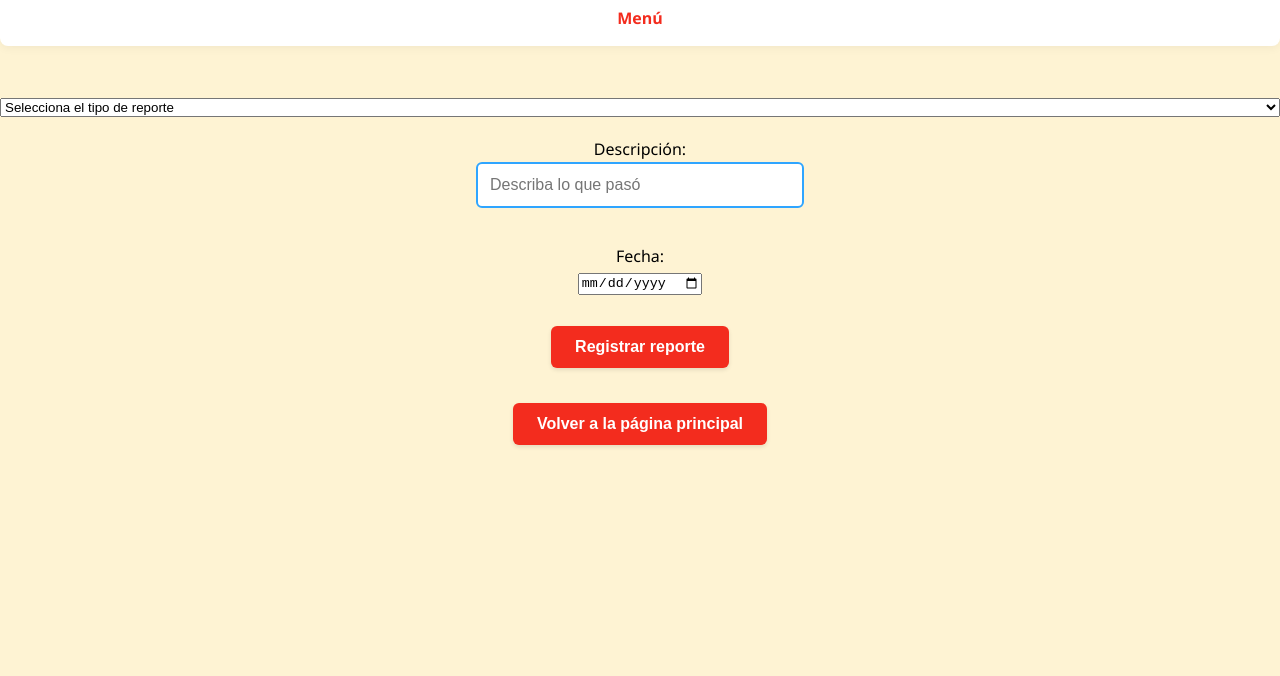
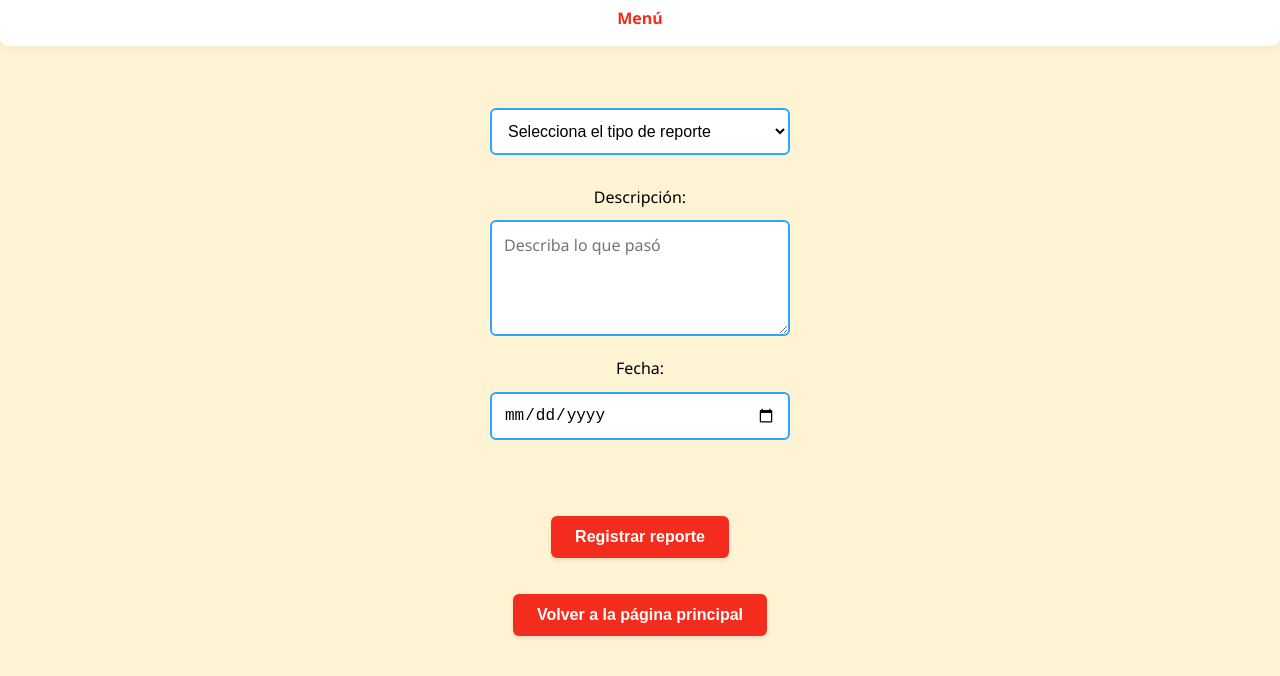
Before and after one commit to JhonzlyckCoding/arquitectura-orientada-serv, a website: page registroreporte.html in a window 1280 px wide. Shown: the part 108-784 px from the top of the page. Drawn offline with Linux system fonts and the light colour scheme.

Commit message:
Cambios, Cambiosos en registro de reportex

```diff
--- a/registroreporte.html
+++ b/registroreporte.html
@@ -32,7 +32,7 @@
 
 <div style="margin-top: 20px;">
     <label>Descripción:</label><br>
-    <input type="text" id="descripcion" placeholder="Describa lo que pasó"><br><br>
+    <textarea id="descripcion" placeholder="Describa lo que pasó" rows="4"></textarea>
 
     <label>Fecha:</label><br>
     <input type="date" id="fecha"><br><br>
--- a/styles.css
+++ b/styles.css
@@ -204,3 +204,78 @@ a button:hover {
     /* Esta línea ayuda a centrar verticalmente si la imagen es alta */
     transform: translateY(-20%); /* Ajusta este % si quieres ver más arriba o abajo */
 }
+
+select {
+    padding: 12px;
+    border: 2px solid var(--color-tan);
+    border-radius: 6px;
+    width: 100%;
+    max-width: 300px; /* Mismo ancho exacto que tus cuadros de texto */
+    margin: 10px auto;
+    font-size: 1rem;
+    background-color: var(--white);
+    color: var(--color-dark-brown);
+    display: inline-block;
+    cursor: pointer;
+    box-sizing: border-box; /* Evita que el padding deforme el tamaño */
+    outline: none;
+    transition: border-color 0.3s ease, background-color 0.3s ease;
+}
+
+/* Efecto focus cuando haces clic en el selector */
+select:focus {
+    border-color: var(--color-olive);
+    background-color: #fafafa;
+}
+
+input[type="date"] {
+    padding: 12px;
+    border: 2px solid var(--color-tan);
+    border-radius: 6px;
+    width: 100%;
+    max-width: 300px;
+    font-size: 1rem;
+    color: var(--color-dark-brown);
+    background-color: var(--white);
+    box-sizing: border-box;
+    outline: none;
+    transition: border-color 0.3s ease, background-color 0.3s ease;
+
+    /* === ESTO CENTRA LA FECHA PERFECTAMENTE === */
+    display: block;
+    margin: 10px auto 20px auto;
+}
+
+/* Efecto focus cuando haces clic en la fecha */
+input[type="date"]:focus {
+    border-color: var(--color-olive);
+    background-color: #fafafa;
+}
+
+/* Estilo para el área de descripción más amplia */
+textarea {
+    padding: 12px;
+    border: 2px solid var(--color-tan);
+    border-radius: 6px;
+    width: 100%;
+    max-width: 300px;
+    min-height: 100px;
+    font-size: 1rem;
+    font-family: inherit;
+    color: var(--color-dark-brown);
+    background-color: var(--white);
+    box-sizing: border-box;
+    outline: none;
+    resize: vertical;
+    transition: border-color 0.3s ease, background-color 0.3s ease;
+
+    /* === ESTO CORRIGE EL CENTRADO Y EMPUJA LA FECHA ABAJO === */
+    display: block;
+    margin: 10px auto 20px auto;
+}
+
+/* Efecto focus al hacer clic */
+textarea:focus {
+    border-color: var(--color-olive);
+    background-color: #fafafa;
+}
```
